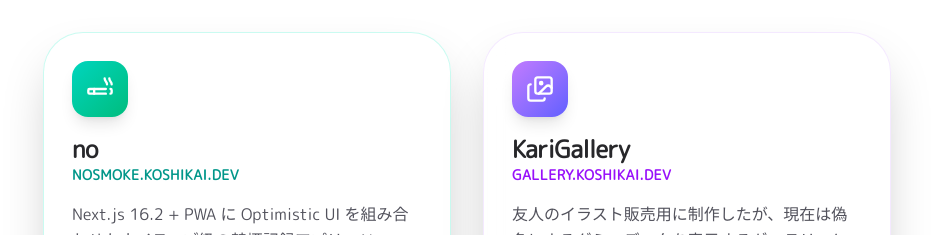
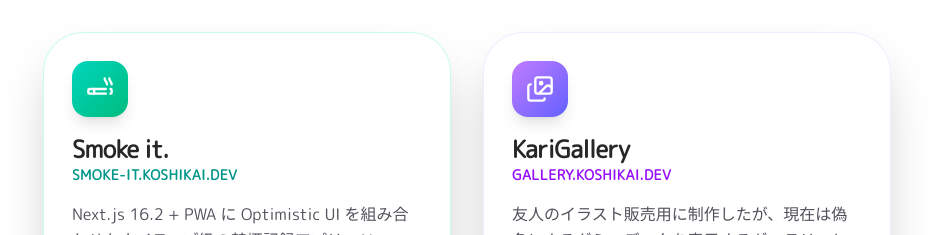
Before and after one commit to koshikai/koshikai, a Next.js app: page / in a window 1280 px wide. Shown: the part 1660-1895 px from the top of the page, without its empty margins (173-1106 px from the left). Built offline with nearby package versions, Linux system fonts and the light colour scheme; no server answers.

Commit message:
feat: replace nosmoke case study with smoke-it project in portfolio and case directory

```diff
--- a/src/components/PortfolioHome.tsx
+++ b/src/components/PortfolioHome.tsx
@@ -234,11 +234,11 @@
 
           <div className="grid gap-8 sm:grid-cols-2">
             <ProjectCard
-              title="no"
-              subtitle="nosmoke.koshikai.dev"
+              title="Smoke it."
+              subtitle="smoke-it.koshikai.dev"
               description="Next.js 16.2 + PWA に Optimistic UI を組み合わせたネイティブ級の禁煙記録アプリ。AI コーチ（OpenRouter）と 3D バッジ（Three.js）で継続を支援。"
               features={["Next.js 16.2", "PWA", "AI Coach", "3D Badges"]}
-              href="https://nosmoke.koshikai.dev"
+              href="https://smoke-it.koshikai.dev"
               accentColor="green"
               icon={<Cigarette className="h-7 w-7" />}
             />
--- a/src/content/cases/nosmoke.mdx
+++ b/src/content/cases/smoke-it.mdx
@@ -22,7 +22,7 @@
 
 PWA 化には **Serwist** を使用し、Service Worker によるオフライン対応と **Web Push API** によるプッシュ通知を実装。通知基盤には **web-push** ライブラリと VAPID キーを使用しています。
 
-AI コーチ機能には **OpenRouter API** を採用。ユーザーの喫煙データに基づいたパーソナライズドアドバイスを、ストリーミングで返答する仕組みを構築しました。
+AI コーチ機能には **OpenRouter API** を採用。ユーザーの喫煙データに基づいた **パーソナライズドAIコーチ** を実装し、アドバイスをストリーミングで返答する仕組みを構築しました。
 
 ## 実装
 
--- a/src/lib/cases.ts
+++ b/src/lib/cases.ts
@@ -30,8 +30,8 @@
       "リソースの適切な配置と、運用ルールの自動化が継続可能なインフラには不可欠。",
   },
   {
-    slug: "nosmoke",
-    title: "NoSmoke: 洗練された PWA 支援アプリ",
+    slug: "smoke-it",
+    title: "Smoke it.: 洗練された PWA 支援アプリ",
     summary:
       "Next.js 16.2 + PWA + Optimistic UI によるネイティブ級の禁煙記録アプリ。AI コーチ（OpenRouter）と 3D バッジ（Three.js）で継続を支援。",
     tags: ["Next.js", "PWA", "AI Coach", "Three.js", "Recharts"],
```
